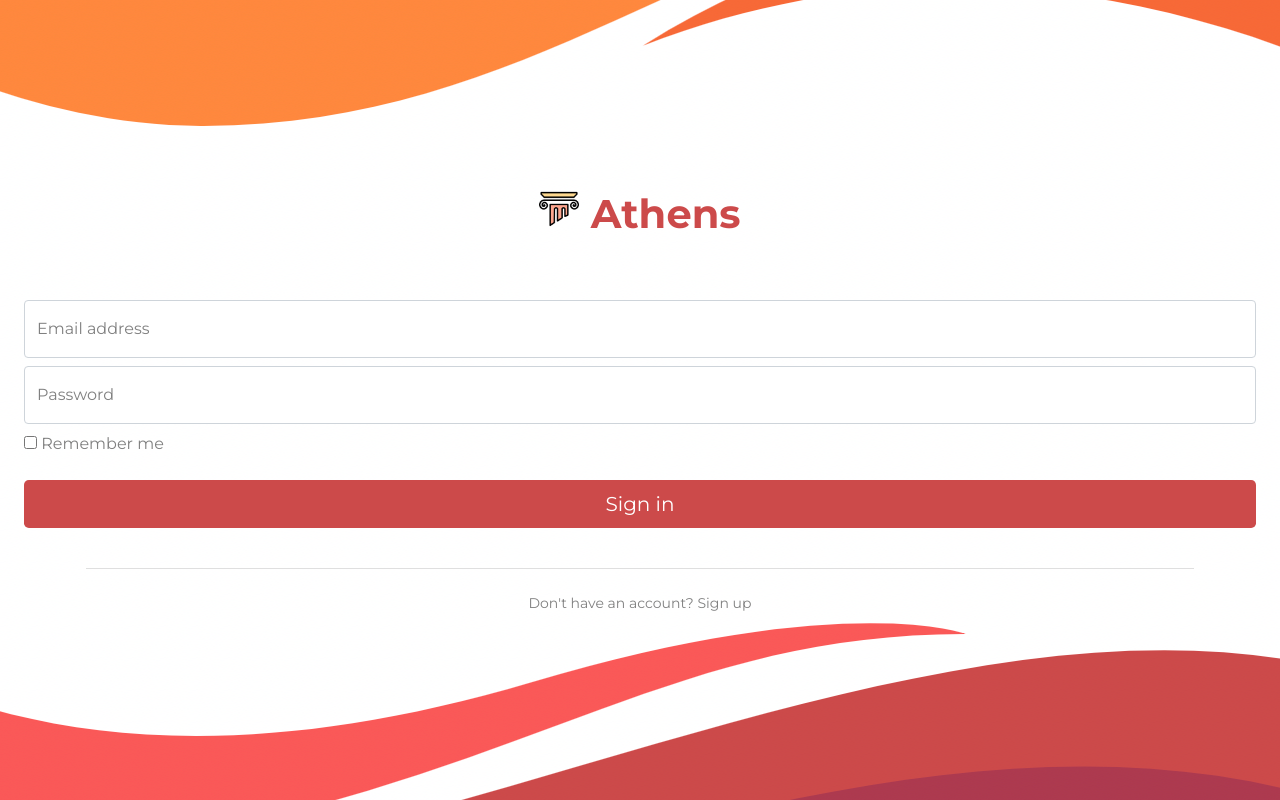
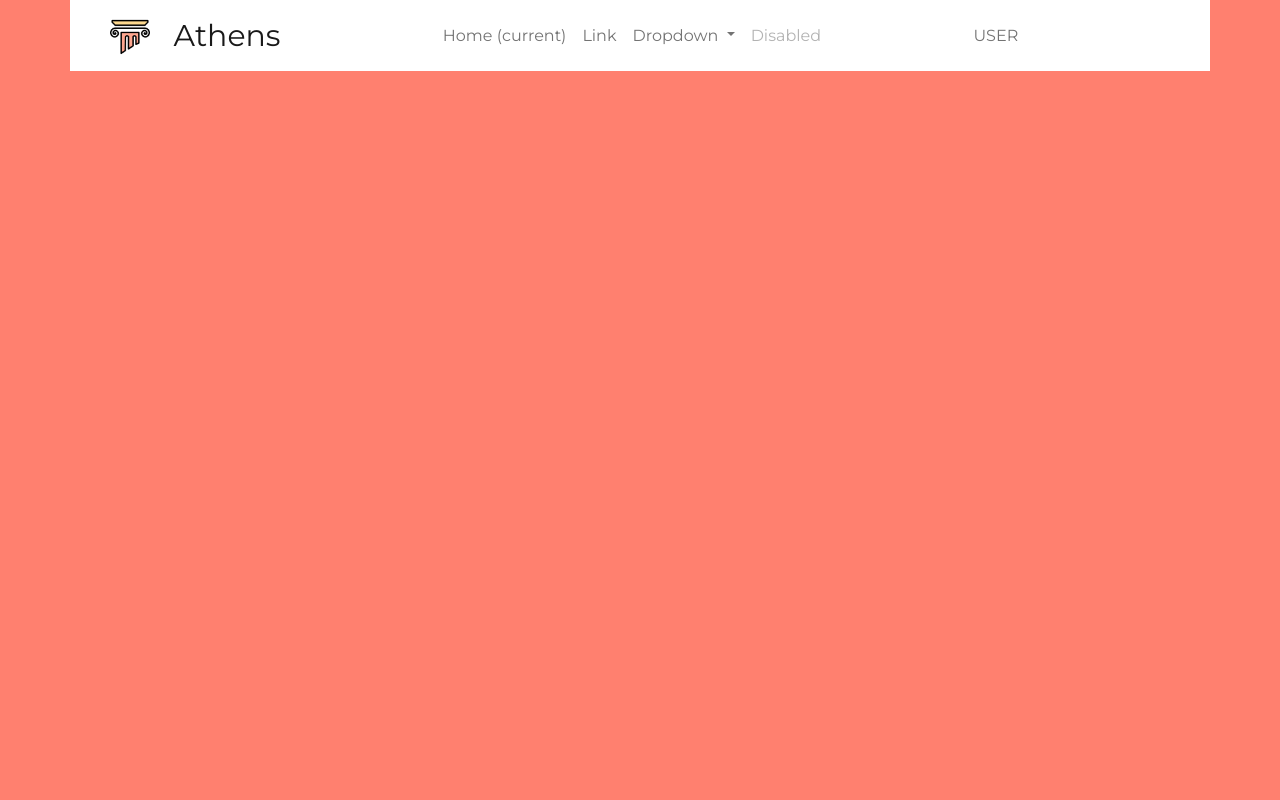
Before and after one commit to mohamidi/Athens, a Flask app: page /home in a window 1280 px wide. Run offline with Flask 2, Linux system fonts and the light colour scheme; some libraries are stand-ins or nearby versions.

Commit message:
Added homepage

```diff
--- a/athens/static/css/style.css
+++ b/athens/static/css/style.css
@@ -95,7 +95,8 @@ html, body {
     margin: 0;
     height: 100%;
     font-family: 'Montserrat', sans-serif;
-    background-image: url('../images/background.png');
+    /* background-image: url('../images/background.png'); */
+    background-color:rgb(255, 128, 111);
     background-position: 60%;
 }
 
@@ -124,3 +125,11 @@ html, body {
     top: 23vh;
     font-size: 40px;
 }
+
+.navigation {
+    background-color:rgb(255, 255, 255);
+}
+
+.navbar-brand {
+    font-size: 30px;
+}
--- a/athens/templates/index.html
+++ b/athens/templates/index.html
@@ -1,79 +1,62 @@
 {% extends "base.html" %}
 {% block content %}
-<!-- Sign in Page -->
-<body>
-    <div class="container-fluid"></div>
-        <div class="text-center mb-0 title sign-in-logo">
-            <img src="static/images/logo.png" alt="" width="40" height="40" class="d-inline-block align-text-top">
+
+<div class="container navigation">
+  <nav class="navbar navbar-expand-lg navbar-light px-3">
+    <div class="container nav-name" id="nav-name" style="width: 40%;">
+      <a class="navbar-brand" href="{{url_for('home_page')}}">
+        <img src="static/images/logo.png" alt="Athens Logo" width="40" height="40"
+          class="d-inline-block align-text-top">
+        &nbsp;
         Athens
-        </div>
-        <div class="row">
-            <main class="form-signin d-flex align-items-center justify-content-center">
-                <form class="container-fluid justify-content-center my-auto w-100">
-
-                <div class="form-floating mb-2">
-                    <input type="email" class="form-control" id="floatingInput" placeholder="name@example.com">
-                    <label for="floatingInput">Email address</label>
-                </div>
-                <div class="form-floating mb-2">
-                    <input type="password" class="form-control" id="floatingPassword" placeholder="Password">
-                    <label for="floatingPassword">Password</label>
+      </a>
     </div>
 
-                <div class="checkbox mb-4">
-                    <label>
-                    <input type="checkbox" value="remember-me"> Remember me
-                    </label>
+    <div class="container nav-items">
+      <button class="navbar-toggler" type="button" data-toggle="collapse" data-target="#navbarSupportedContent"
+        aria-controls="navbarSupportedContent" aria-expanded="false" aria-label="Toggle navigation">
+        <span class="navbar-toggler-icon"></span>
+      </button>
+      <div class="collapse navbar-collapse" id="navbarSupportedContent">
+        <div class="container">
+          <ul class="navbar-nav mr-auto">
+            <li class="nav-item active">
+              <a class="nav-link" href="#">Home <span class="sr-only">(current)</span></a>
+            </li>
+            <li class="nav-item">
+              <a class="nav-link" href="#">Link</a>
+            </li>
+            <li class="nav-item dropdown">
+              <a class="nav-link dropdown-toggle" href="#" id="navbarDropdown" role="button" data-toggle="dropdown"
+                aria-haspopup="true" aria-expanded="false">
+                Dropdown
+              </a>
+              <div class="dropdown-menu" aria-labelledby="navbarDropdown">
+                <a class="dropdown-item" href="#">Action</a>
+                <a class="dropdown-item" href="#">Another action</a>
+                <div class="dropdown-divider"></div>
+                <a class="dropdown-item" href="#">Something else here</a>
               </div>
-                <button class="w-100 btn btn-lg mb-4" type="submit">Sign in</button>
-                <hr class="mb-4 mx-auto" size="3" width="90%" >
-                <div class="text-center">
-                    <a href="#"><p>Don't have an account? Sign up</p></a>
+            </li>
+            <li class="nav-item">
+              <a class="nav-link disabled" href="#">Disabled</a>
+            </li>
         </div>
-                </form>
 
-            </main>
+        <div class="container" style="width: 40%;">
+          <ul class="navbar-nav mr-auto">
+            <li class="nav-item active">
+              <a class="nav-link" href="#">USER</a>
+            </li>
+          </ul>
         </div>
 
       </div>
-</body>
-
-
-<!-- Header --><!--
-<nav class="navbar bg-white">
-    <div class="container-fluid justify-content-center title">
-        <img src="static/images/logo.png" alt="" width="30" height="30" class="d-inline-block align-text-top">
-        Athens
+    </div>
+    </li>
+    </ul>
+</div>
 </div>
 </nav>
-<hr class="m-0" />-->
-<!-- List all of the articles --><!--
-<ul class="list-group list-group-flush">
-    {% for article in articles %}
-    <li class="list-group-item">
-        <a href="/room/?article={{article.id}}">
-            <div class="card border-0">
-                <div class="row align-items-center">
-                    <div class="col-10 p-0">
-                        <div class="card-body p-0">
-                            <h5 class="card-title headline mb-0">{{article.title}}</h5>
-                            <p class="card-text article-details">
-                                {{article.publisher}} ~ 2 Hours Ago
-                                <span class="badge rounded-pill bg-primary">{{article.tag}}</span>
-                            </p>
 </div>
-                    </div>
-                    <div class="col p-0">
-                        <div style="background-image:url('https://external-content.duckduckgo.com/iu/?u=https%3A%2F%2Fs1.ibtimes.com%2Fsites%2Fwww.ibtimes.com%2Ffiles%2Fstyles%2Ffull%2Fpublic%2F2018%2F03%2F13%2Fmicrosoft_0.jpg&f=1&nofb=1')"
-                            class="thumbnail rounded" />
-                    </div>
-                </div>
-            </div>
-            </div>
-        </a>
-    </li>
-    {% endfor %}
-</ul>
-
 {% endblock content %}
--->
```
Also changed, not shown: athens/templates/login.html (+21 -4 lines). Lines whose indentation alone changed are shown as unchanged.
